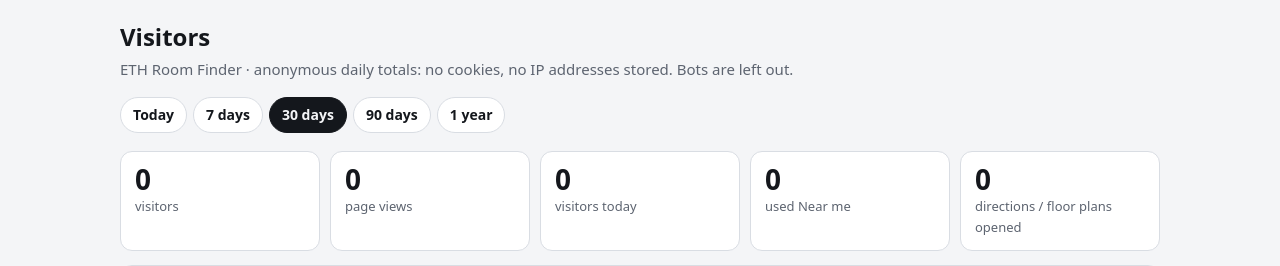
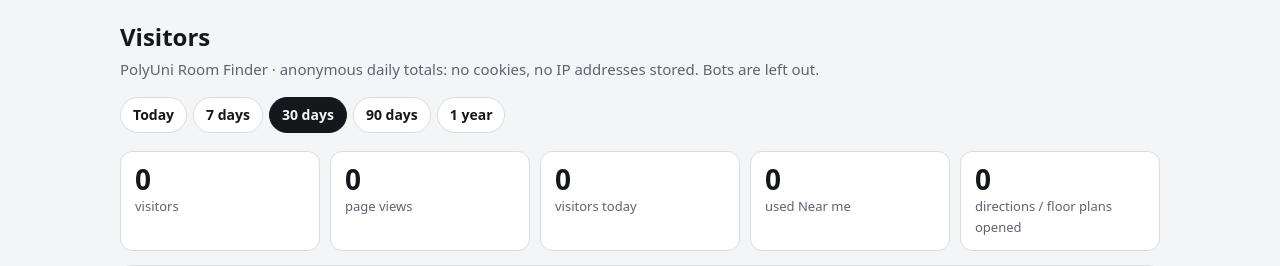
Before and after one commit to bquozon/ETH-room-finder, a Flask app: page /api/stats in a window 1280 px wide. Shown: the top 266 px of the page. Run offline with Flask 3, Linux system fonts and the light colour scheme.

Commit message:
Rename to PolyUni Room Finder

```diff
--- a/api/server.py
+++ b/api/server.py
@@ -1,4 +1,4 @@
-"""ETH Room Finder's small API: anonymous visit statistics, the same as Poly+Uni Agenda's.
+"""PolyUni Room Finder's small API: anonymous visit statistics, the same as Poly+Uni Agenda's.
 
   POST /api/hit                 a hit from the page (see stats.py). Always 204.
   GET  /api/stats?days=30       the statistics page (password: Caddy's basic_auth, see deploy/docker-web/Caddyfile)
--- a/api/stats.py
+++ b/api/stats.py
@@ -1,4 +1,4 @@
-"""Private, cookie-free visitor statistics for ETH Room Finder (ported from Poly+Uni Agenda's submit/stats.py).
+"""Private, cookie-free visitor statistics for PolyUni Room Finder (ported from Poly+Uni Agenda's submit/stats.py).
 
 The page sends small anonymous "hits" (page view, search, filter, click). Only daily totals are kept:
 no IP address, no cookie, no cross-day identifier. A visitor is counted once per day through a hash of
--- a/api/templates/stats.html
+++ b/api/templates/stats.html
@@ -4,7 +4,7 @@
 <meta charset="utf-8">
 <meta name="viewport" content="width=device-width,initial-scale=1">
 <meta name="robots" content="noindex">
-<title>Stats · ETH Room Finder</title>
+<title>Stats · PolyUni Room Finder</title>
 <link rel="icon" href="/favicon.svg" type="image/svg+xml">
 <style>{{ CSS|safe }}</style>
 </head>
@@ -33,7 +33,7 @@
 {% endmacro %}
 
 <h1>Visitors{% if day %} on {{ day.strftime("%A %d %B %Y") }}{% endif %}</h1>
-<p class="sub">ETH Room Finder · anonymous daily totals: no cookies, no IP addresses stored. Bots are left out.</p>
+<p class="sub">PolyUni Room Finder · anonymous daily totals: no cookies, no IP addresses stored. Bots are left out.</p>
 <nav>
   {% for n, label in ((1, "Today"), (7, "7 days"), (30, "30 days"), (90, "90 days"), (365, "1 year")) %}
     <a href="stats?days={{ n }}" class="{{ 'on' if n == days and not day }}">{{ label }}</a>
--- a/site/map.html
+++ b/site/map.html
@@ -3,7 +3,7 @@
 <head>
 <meta charset="utf-8">
 <meta name="viewport" content="width=device-width, initial-scale=1, viewport-fit=cover">
-<title>Map · ETH Room Finder</title>
+<title>Map · PolyUni Room Finder</title>
 <meta name="description" content="3D map of ETH Zurich: live occupancy of the study spaces and free lecture rooms, building by building.">
 <link rel="canonical" href="https://rooms.polyuni.ch/map.html">
 <meta name="theme-color" content="#1f407a">
```
Also changed, not shown: site/index.html (+5 -5 lines), README.md, site/site.webmanifest, 6 other files.
